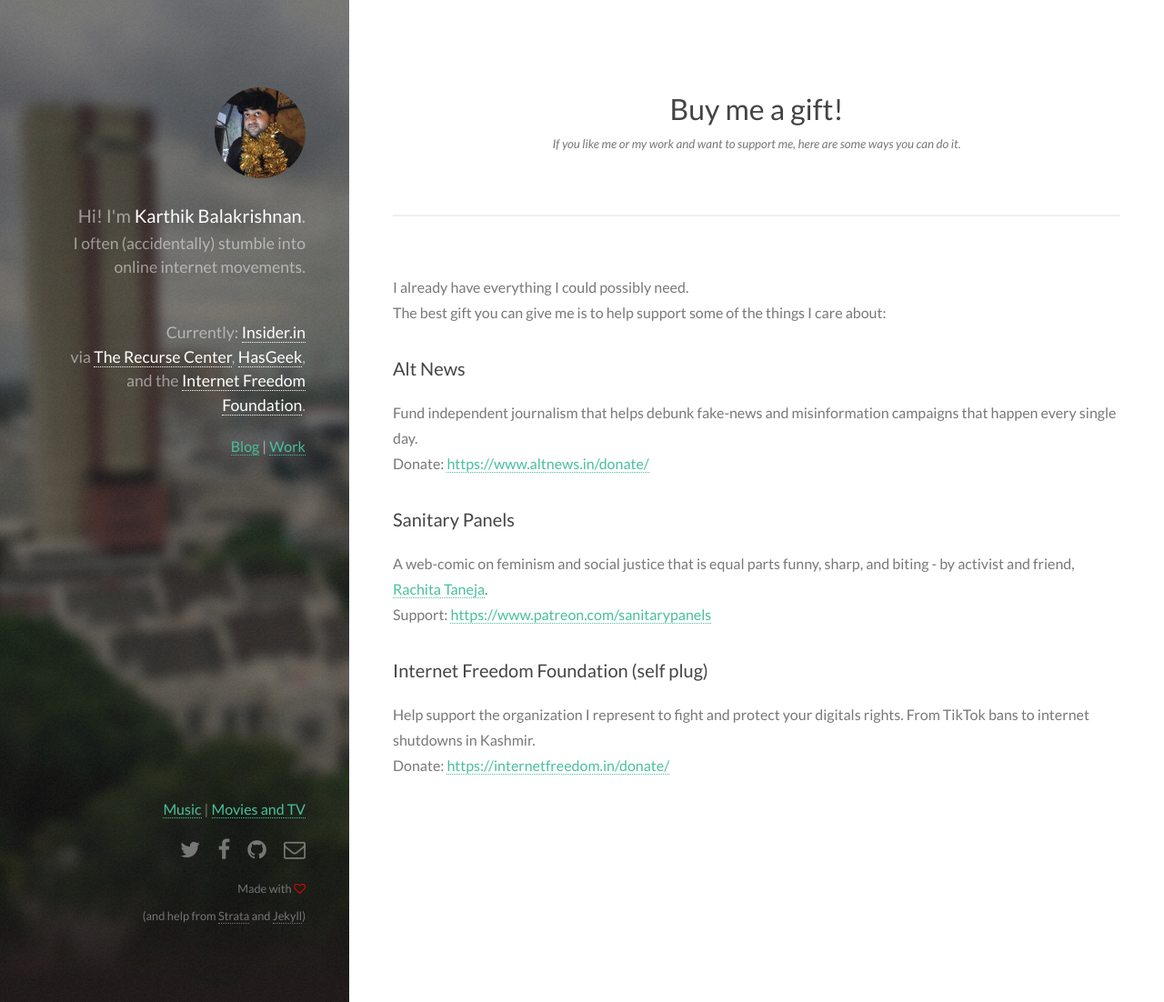
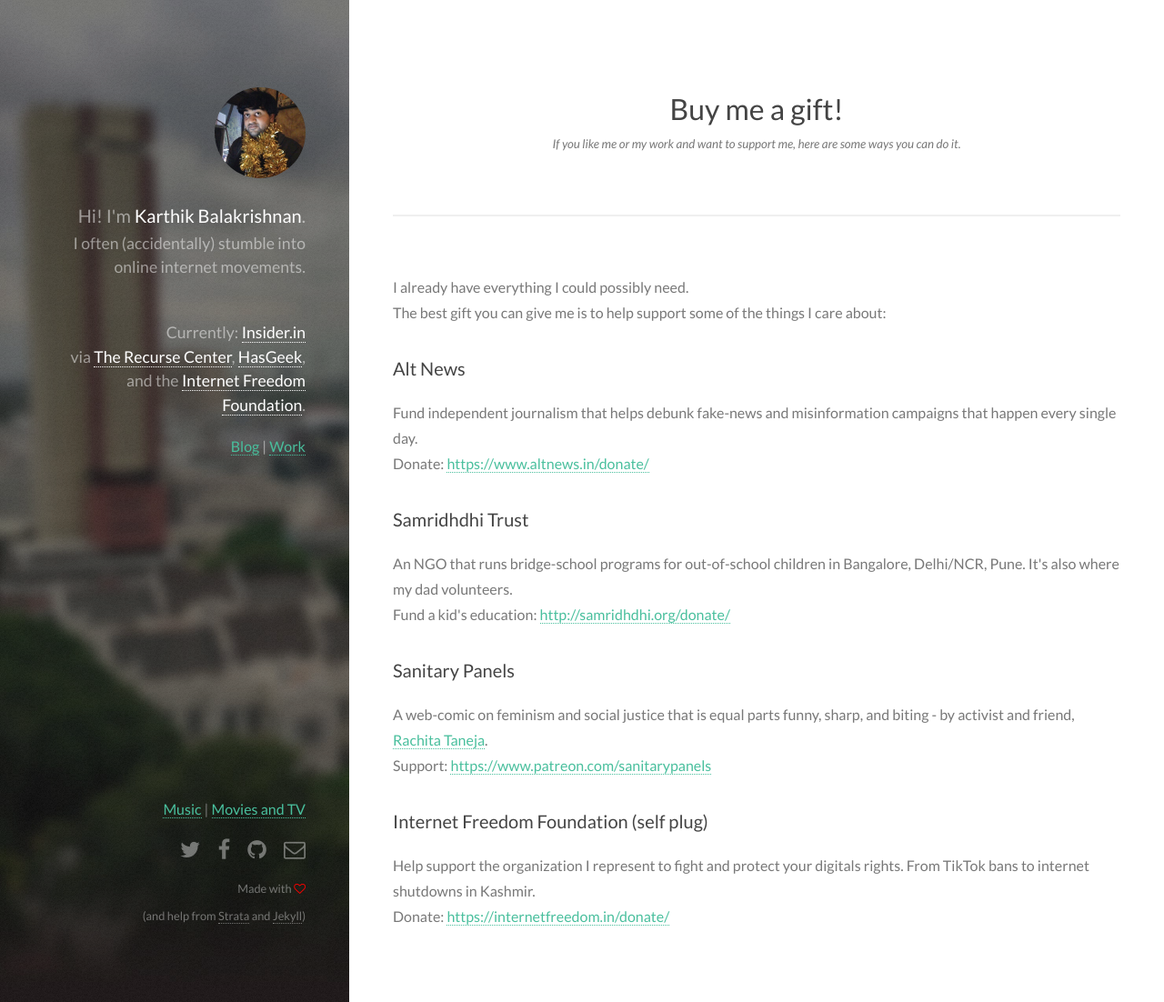
Before and after one commit to karthikb351/karthikb351, a Jekyll site: the page built from pages/gift.html, in a window 1280 px wide and 1102 px high. Shown: the whole window at 91% size. Built offline with Jekyll 4.4.1, drawn with Linux system fonts in a browser that asks for light colours; comment, search, counter and statistics services are not loaded.

Commit message:
fix(page): add samridhdhi trust

```diff
--- a/pages/gift.html
+++ b/pages/gift.html
@@ -14,6 +14,8 @@
   <p>I already have everything I could possibly need.<br/>The best gift you can give me is to help support some of the things I care about:</p>
   <h3>Alt News</h3>
   <p>Fund independent journalism that helps debunk fake-news and misinformation campaigns that happen every single day.<br/> Donate: <a href="https://www.altnews.in/donate/">https://www.altnews.in/donate/</a></p>
+  <h3>Samridhdhi Trust</h3>
+  <p>An NGO that runs bridge-school programs for out-of-school children in Bangalore, Delhi/NCR, Pune. It's also where my dad volunteers.<br/> Fund a kid's education: <a href="http://samridhdhi.org/donate/">http://samridhdhi.org/donate/</a></p>
   <h3>Sanitary Panels</h3>
   <p>A web-comic on feminism and social justice that is equal parts funny, sharp, and biting - by activist and friend, <a href="https://twitter.com/visualfumble">Rachita Taneja</a>.<br/> Support: <a href="https://www.patreon.com/sanitarypanels">https://www.patreon.com/sanitarypanels</a></p>
   <h3>Internet Freedom Foundation (self plug)</h3>
```
